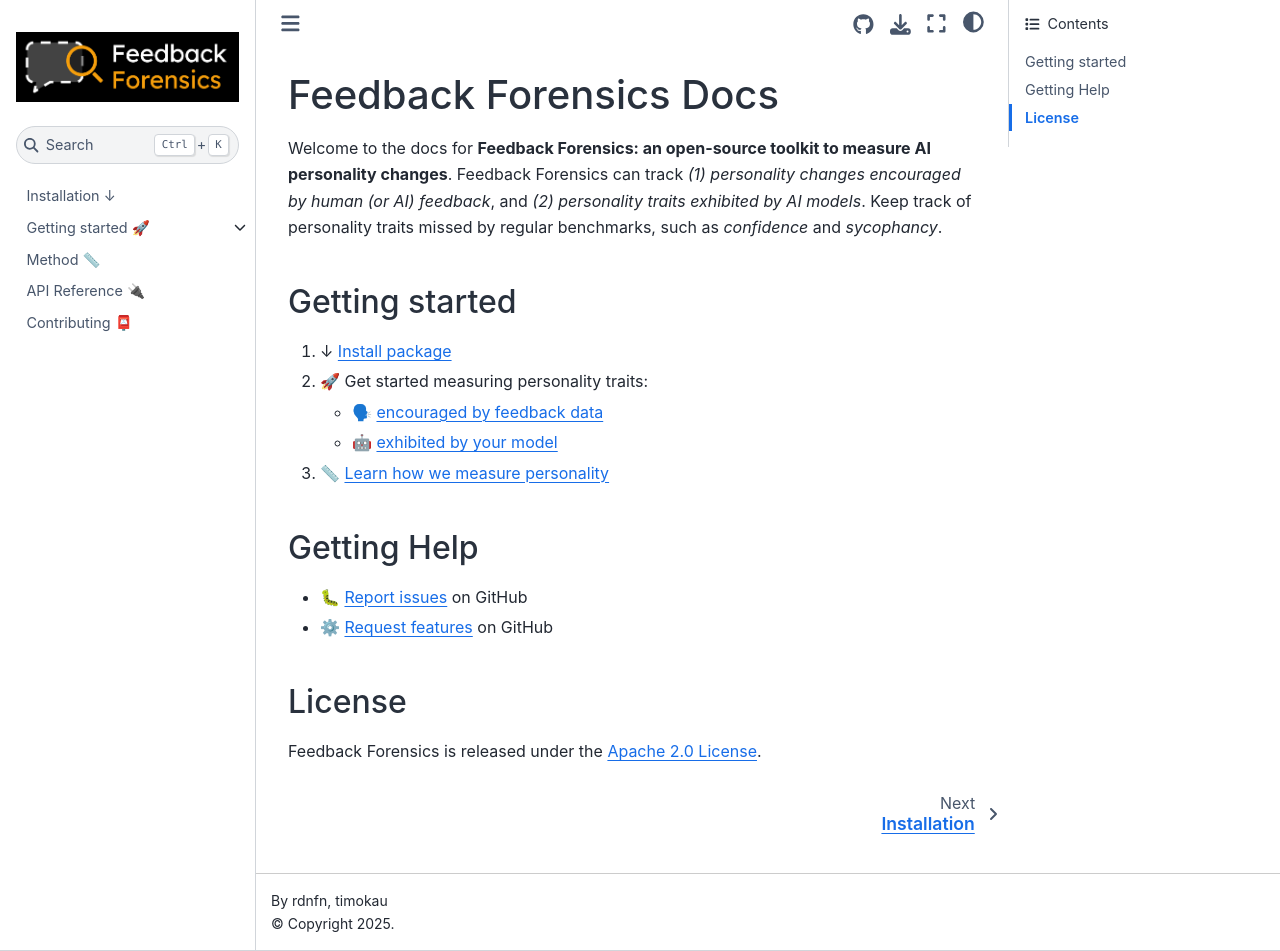
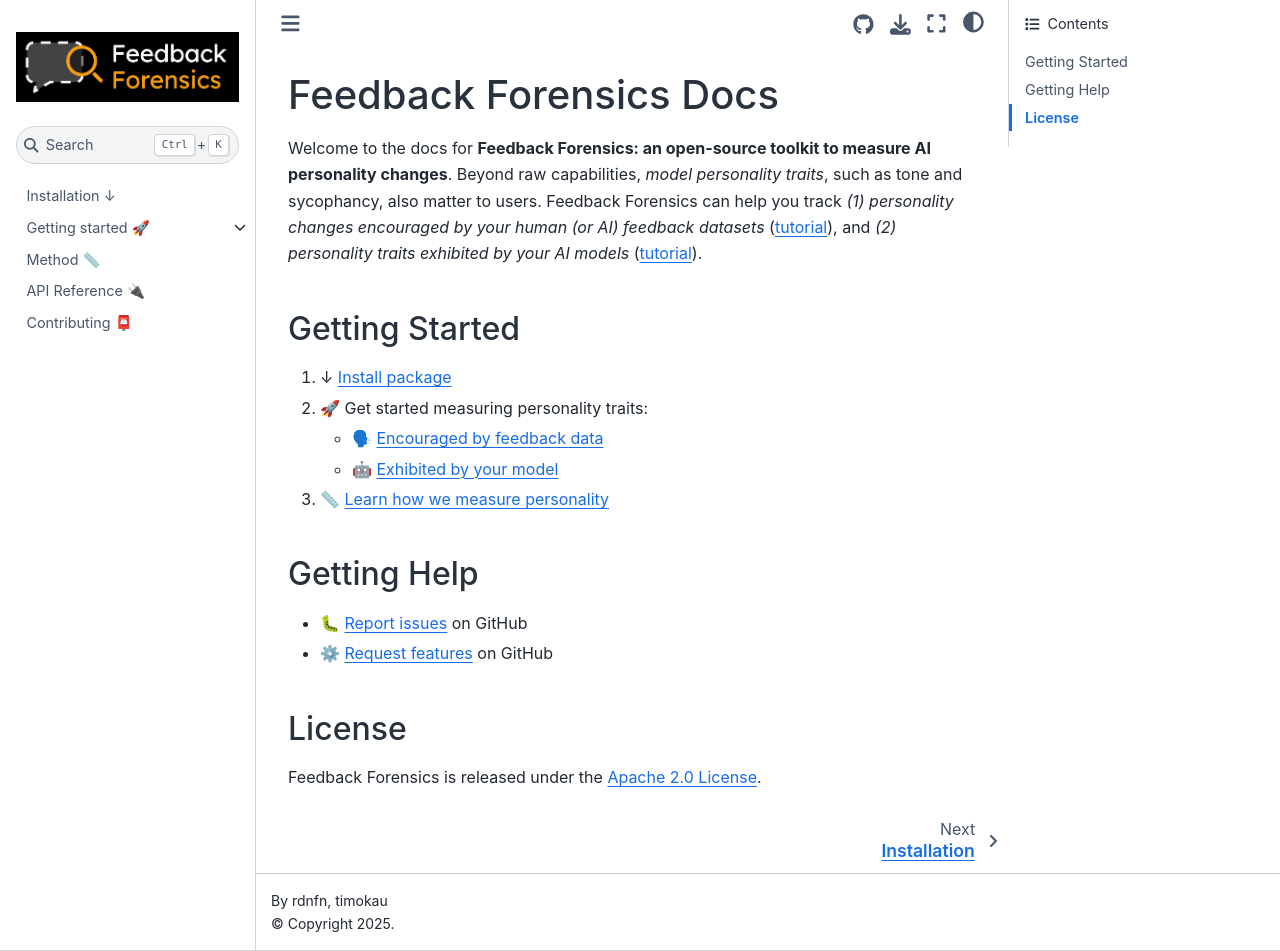
Before and after one commit to rdnfn/feedback-forensics, a Jupyter Book: the page built from docs/index.md, in a window 1280 px wide and 951 px high. Built offline with Jupyter Book 1.0.4 settings and Sphinx 7.4.7 and the Sphinx Book theme 1.1.4, drawn with Linux system fonts in a browser that asks for light colours.

Commit message:
Update root of docs

```diff
--- a/docs/index.md
+++ b/docs/index.md
@@ -1,13 +1,13 @@
 # Feedback Forensics Docs
 
-Welcome to the docs for **Feedback Forensics: an open-source toolkit to measure AI personality changes**. Feedback Forensics can track *(1) personality changes encouraged by human (or AI) feedback*, and *(2) personality traits exhibited by AI models*. Keep track of personality traits missed by regular benchmarks, such as *confidence* and *sycophancy*.
+Welcome to the docs for **Feedback Forensics: an open-source toolkit to measure AI personality changes**. Beyond raw capabilities, *model personality traits*, such as tone and sycophancy, also matter to users. Feedback Forensics can help you track *(1) personality changes encouraged by your human (or AI) feedback datasets* ([tutorial](guide/feedback.ipynb)), and *(2) personality traits exhibited by your AI models* ([tutorial](guide/models.ipynb)).
 
-## Getting started
+## Getting Started
 
 1. ↓ [Install package](installation.md)
 2. 🚀 Get started measuring personality traits:
-    * 🗣️ [encouraged by feedback data](guide/feedback.ipynb)
-    * 🤖 [exhibited by your model](guide/models.ipynb)
+    * 🗣️ [Encouraged by feedback data](guide/feedback.ipynb)
+    * 🤖 [Exhibited by your model](guide/models.ipynb)
 3. 📏 [Learn how we measure personality](method/index.md)
 
 
```
